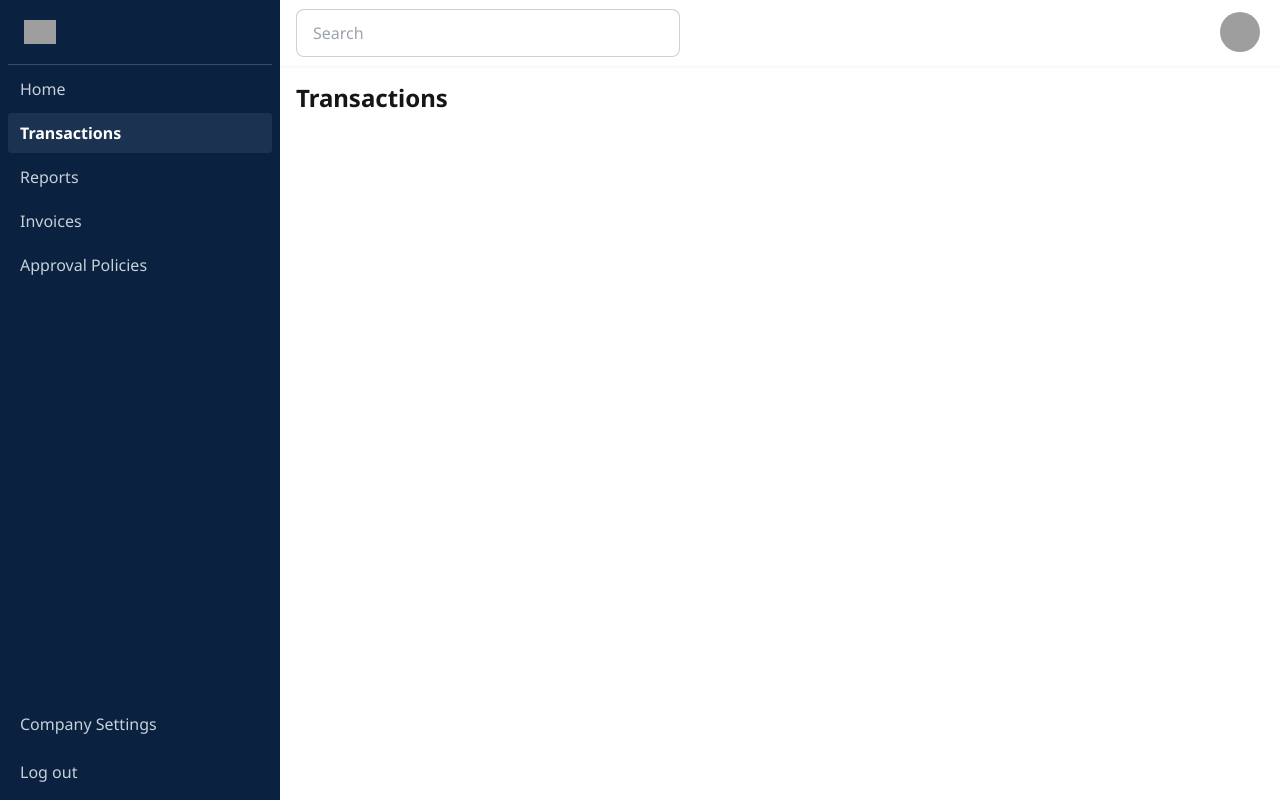
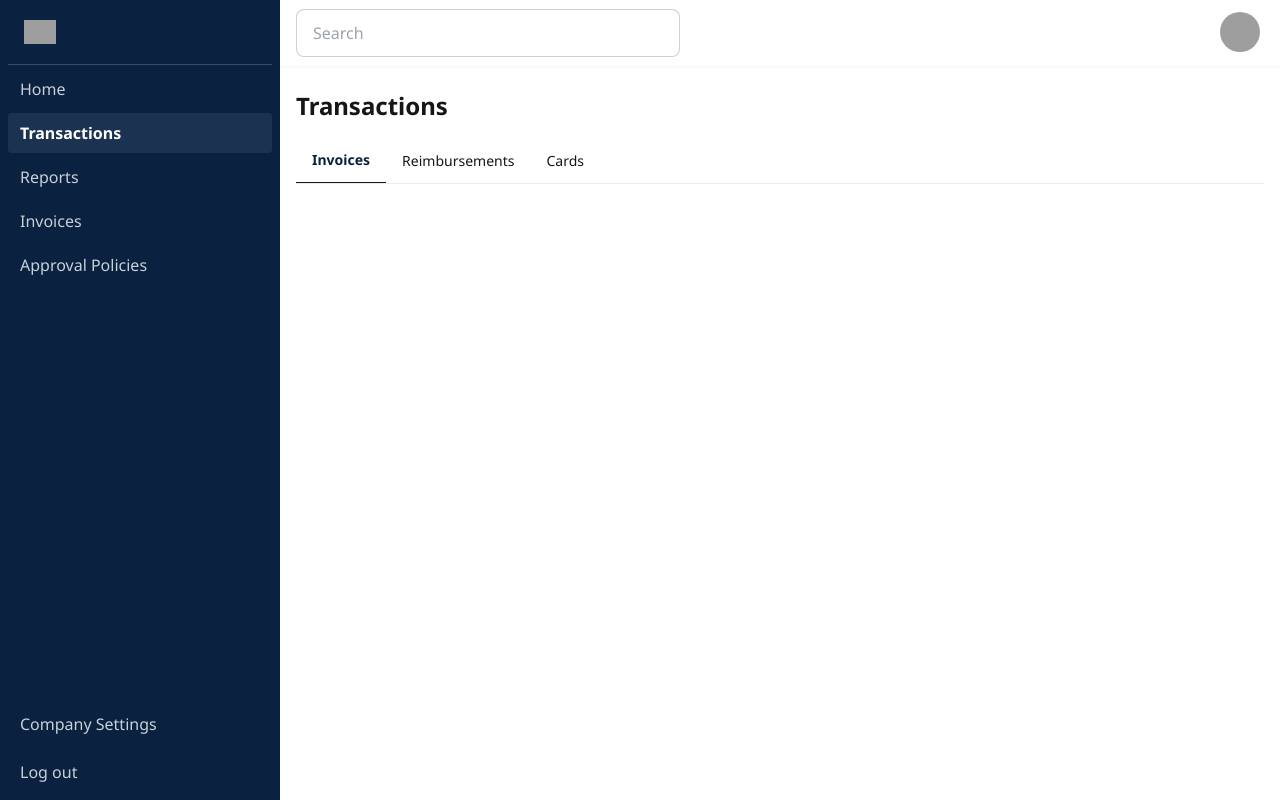
Before and after one commit to claudiofrs/splice-better-table-control, a React (Vite) app: page / in a window 1280 px wide. Built offline with nearby package versions, Linux system fonts and the light colour scheme; grey boxes are pictures that could not be loaded.

Commit message:
add dummy tab

```diff
--- a/package.json
+++ b/package.json
@@ -11,9 +11,14 @@
   },
   "dependencies": {
     "@ant-design/pro-components": "^2.8.2",
+    "@tanstack/react-table": "^8.20.5",
     "antd": "^5.22.3",
+    "prop-types": "^15.8.1",
     "react": "^18.3.1",
+    "react-dnd": "^16.0.1",
+    "react-dnd-html5-backend": "^16.0.1",
     "react-dom": "^18.3.1",
+    "react-icons": "^5.4.0",
     "react-router-dom": "^7.0.2"
   },
   "devDependencies": {
--- /dev/null
+++ b/src/components/DataTable/DataTable.jsx
@@ -0,0 +1,95 @@
+import React from 'react';
+import { useReactTable } from '@tanstack/react-table'
+
+const DataTable = () => {
+    // Define columns
+    const columns = React.useMemo(
+        () => [
+            {
+                Header: 'Name',
+                accessor: 'name', // accessor is the key in the data
+            },
+            {
+                Header: 'Age',
+                accessor: 'age',
+            },
+            {
+                Header: 'Country',
+                accessor: 'country',
+            },
+        ],
+        []
+    );
+
+    // Define data
+    const data = React.useMemo(
+        () => [
+            { name: 'John Doe', age: 28, country: 'USA' },
+            { name: 'Jane Smith', age: 34, country: 'UK' },
+            { name: 'Kumar Patel', age: 45, country: 'India' },
+            { name: 'Emily Johnson', age: 22, country: 'Canada' },
+        ],
+        []
+    );
+
+    // Use the useTable hook
+    const {
+        getTableProps,
+        getTableBodyProps,
+        headerGroups,
+        rows,
+        prepareRow,
+    } = useReactTable(
+        {
+            columns,
+            data,
+        },
+        useSortBy // Hook to enable sorting
+    );
+
+    return (
+        <div className="overflow-x-auto">
+            <table {...getTableProps()} className="table-auto w-full border-collapse">
+                <thead>
+                    {headerGroups.map(headerGroup => (
+                        <tr {...headerGroup.getHeaderGroupProps()}>
+                            {headerGroup.headers.map(column => (
+                                <th
+                                    {...column.getHeaderProps(column.getSortByToggleProps())}
+                                    className="px-4 py-2 border-b cursor-pointer"
+                                >
+                                    {column.render('Header')}
+                                    <span>
+                                        {column.isSorted
+                                            ? column.isSortedDesc
+                                                ? ' 🔽'
+                                                : ' 🔼'
+                                            : ''}
+                                    </span>
+                                </th>
+                            ))}
+                        </tr>
+                    ))}
+                </thead>
+                <tbody {...getTableBodyProps()}>
+                    {rows.map(row => {
+                        prepareRow(row);
+                        return (
+                            <tr {...row.getRowProps()}>
+                                {row.cells.map(cell => {
+                                    return (
+                                        <td {...cell.getCellProps()} className="px-4 py-2 border-b">
+                                            {cell.render('Cell')}
+                                        </td>
+                                    );
+                                })}
+                            </tr>
+                        );
+                    })}
+                </tbody>
+            </table>
+        </div>
+    );
+};
+
+export default DataTable;
--- a/src/components/Sidebar/Sidebar.jsx
+++ b/src/components/Sidebar/Sidebar.jsx
@@ -12,15 +12,15 @@ function Sidebar() {
             className="h-6 w-auto"
           />
         </div>
-        <SidebarMenuItem href="#home" text="Home" state="default" />
-        <SidebarMenuItem href="#transactions" text="Transactions" state="active" />
-        <SidebarMenuItem href="#reports" text="Reports" state="default" />
-        <SidebarMenuItem href="#invoices" text="Invoices" state="default" />
-        <SidebarMenuItem href="#approval" text="Approval Policies" state="default" />
+        <SidebarMenuItem href="#home" label="Home" state="default" />
+        <SidebarMenuItem href="#transactions" label="Transactions" state="active" />
+        <SidebarMenuItem href="#reports" label="Reports" state="default" />
+        <SidebarMenuItem href="#invoices" label="Invoices" state="default" />
+        <SidebarMenuItem href="#approval" label="Approval Policies" state="default" />
       </div>
       <div className="flex flex-col space-y-2 py-2">
-        <SidebarMenuItem href="#companySettings" text="Company Settings" state="default" />
-        <SidebarMenuItem href="#Log out" text="Log out" state="default" />
+        <SidebarMenuItem href="#companySettings" label="Company Settings" state="default" />
+        <SidebarMenuItem href="#Log out" label="Log out" state="default" />
       </div>
     </aside>
   );
--- a/src/components/Sidebar/SidebarMenuItem.jsx
+++ b/src/components/Sidebar/SidebarMenuItem.jsx
@@ -1,4 +1,6 @@
-const SidebarMenuItem = ({ href, text, state }) => {
+import PropTypes from 'prop-types';
+
+const SidebarMenuItem = ({ href, label, state }) => {
     // Define default, active and hover styles
     const baseStyle = "px-3 py-2 rounded hover:bg-[#1b3351] hover:text-white";
     const defaultStyle = "text-[#c8d0d8]"; // Default text color
@@ -12,9 +14,15 @@ const SidebarMenuItem = ({ href, text, state }) => {
             href={href}
             className={`${baseStyle} ${textStyle} active:text-white`}
         >
-            {text}
+            {label}
         </a>
     );
 };
 
+SidebarMenuItem.propTypes = {
+    href: PropTypes.string.isRequired,
+    label: PropTypes.string.isRequired,
+    state: PropTypes.string.isRequired,
+};
+
 export default SidebarMenuItem;
--- /dev/null
+++ b/src/components/Tabs/HorizontalTab.jsx
@@ -0,0 +1,28 @@
+import React, { useState } from "react";
+import Tab from "./Tab"; // Assuming Tab is in a separate file
+
+// HorizontalTab Component
+const HorizontalTab = ({ tabData }) => {
+    // State to track the active tab
+    const [activeTab, setActiveTab] = useState(0); // Default active tab is the first one
+
+    // Handle tab click to set active tab
+    const handleTabClick = (index) => {
+        setActiveTab(index);
+    };
+
+    return (
+        <div role="tablist" className="tabs h-auto flex tabs-md border-b border-[#eaeaea] ">
+            {tabData.map((tab, index) => (
+                <Tab
+                    key={index}
+                    label={tab.label}
+                    isActive={index === activeTab}
+                    onClick={() => handleTabClick(index)}
+                />
+            ))}
+        </div>
+    );
+};
+
+export default HorizontalTab;
--- /dev/null
+++ b/src/components/Tabs/Tab.jsx
@@ -0,0 +1,29 @@
+import React from "react";
+import PropTypes from "prop-types";
+
+// Tab Component
+const Tab = ({ label, isActive, onClick }) => {
+    return (
+        <a
+            href="#"
+            className={`tab ${isActive ? "tab-active font-bold text-primary border-b border-primary " : ""} inline-block px-4 py-2 m-0 h-auto `}
+            onClick={onClick}
+        >
+            {label}
+        </a>
+    );
+};
+
+// Prop types validation for Tab
+Tab.propTypes = {
+    label: PropTypes.string.isRequired, // label should be a string
+    isActive: PropTypes.bool.isRequired, // isActive should be a boolean
+    onClick: PropTypes.func, // onClick is optional, if passed, it should be a function
+};
+
+// Default props
+Tab.defaultProps = {
+    onClick: () => { }, // Default to an empty function if no onClick is provided
+};
+
+export default Tab;
--- a/src/pages/app/App.jsx
+++ b/src/pages/app/App.jsx
@@ -1,9 +1,17 @@
 import "../../index.css"
 import Sidebar from "../../components/Sidebar/Sidebar"
 import Topbar from "../../components/Topbar/Topbar";
+// import DataTable from "../../components/DataTable/DataTable";
+import HorizontalTab from "../../components/Tabs/HorizontalTab";
 import "./App.css";
 
 function App() {
+  const tabData = [
+    { label: "Invoices" },
+    { label: "Reimbursements" },
+    { label: "Cards" },
+    // You can add more tabs here
+  ];
   return (
     <div className="flex h-screen">
       <Sidebar></Sidebar>
@@ -11,11 +19,11 @@ function App() {
       {/* Content Area */}
       <main className="flex-1 bg-white">
         <Topbar />
-        <div className="p-4 py-4">
-          <h1 className="text-2xl font-semibold mb-2">
+        <div className="p-4 py-6">
+          <h1 className="text-2xl font-semibold mb-4">
             Transactions
           </h1>
-
+          <HorizontalTab tabData={tabData} />
         </div>
       </main>
     </div>
```
Also changed, not shown: 1 other file (tests, documents, lock files or other folders).
